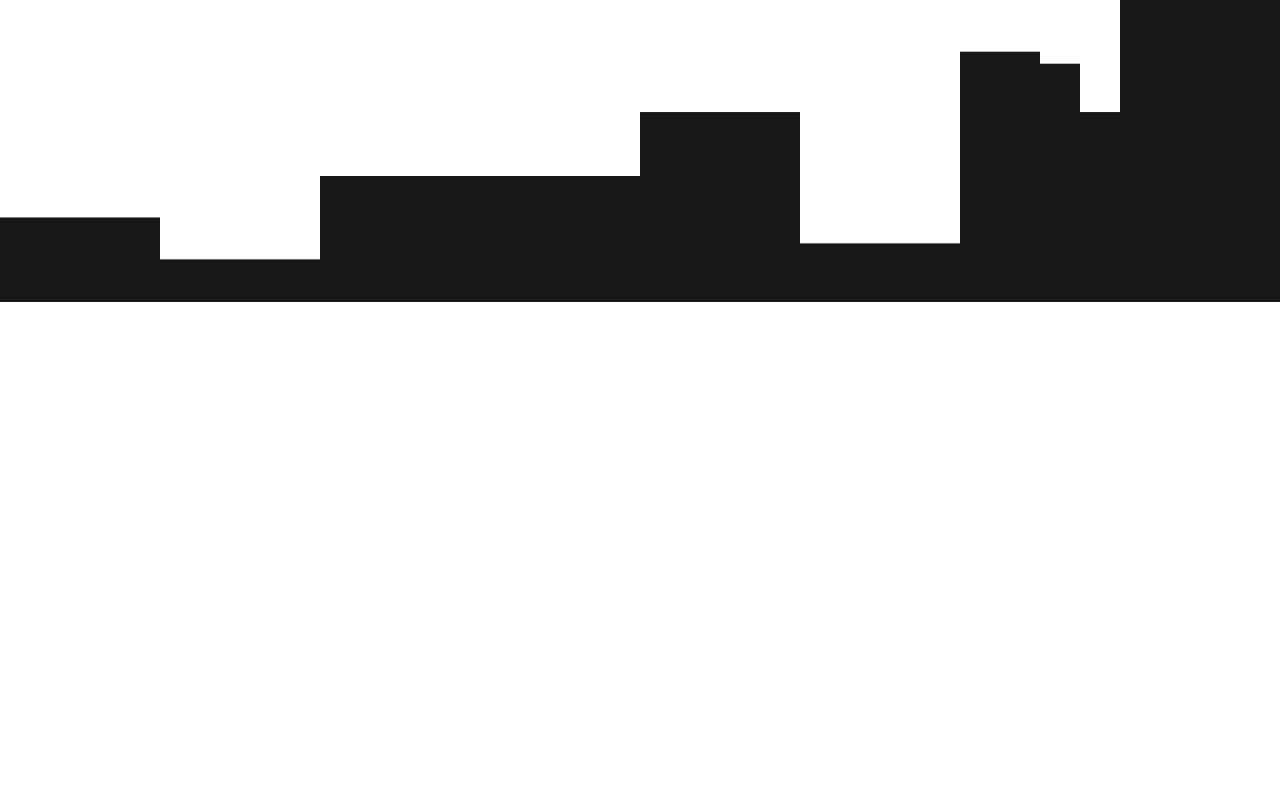
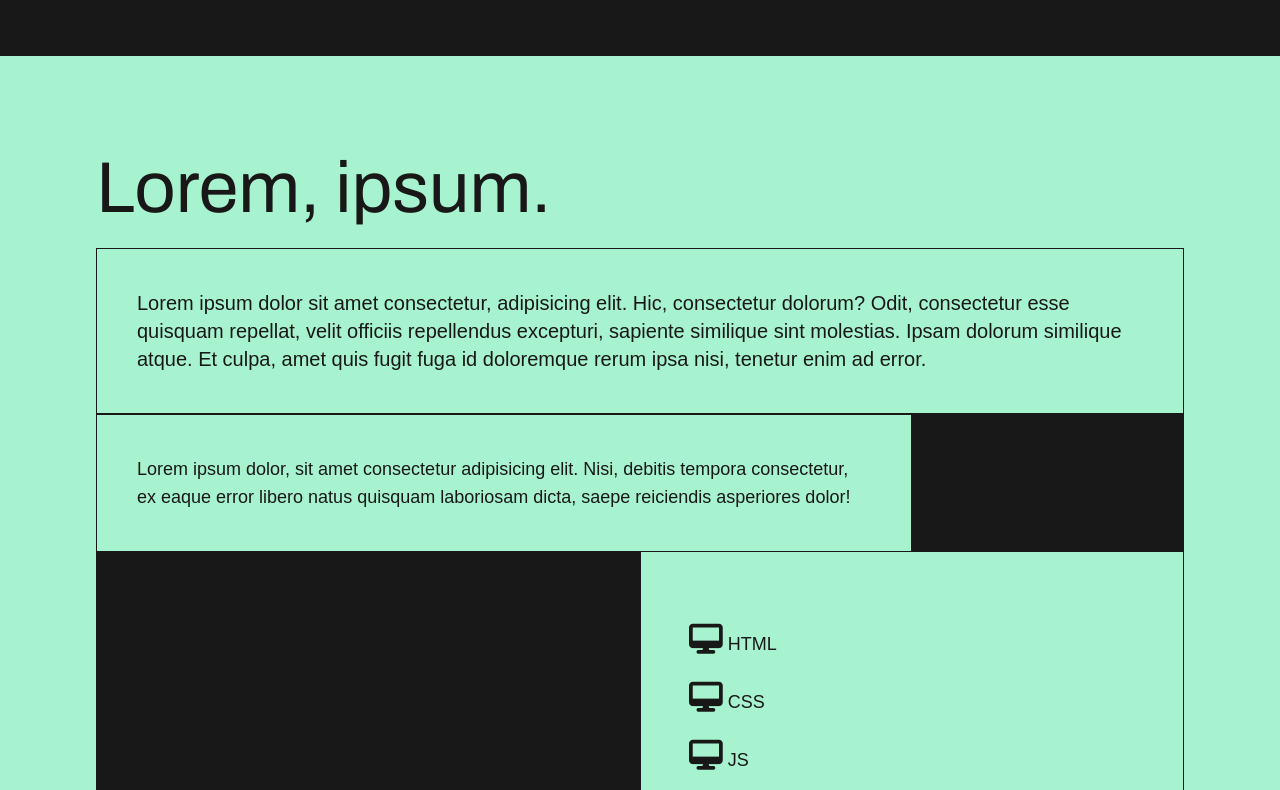
Before and after one commit to elbob-mx/website-webbygravy, a website: page index.html in a window 1280 px wide. Shown: the part 744-1534 px from the top of the page. Before the commit the page ends 1046 px from the top, so only its background shows below. Drawn offline with nearby package versions, Linux system fonts and the light colour scheme; files that its build step writes are made by us from their sources; files whose address does not match are found by name; a web font is replaced by a local one.

Commit message:
index location update

```diff
--- a/index.html
+++ b/index.html
@@ -15,7 +15,7 @@
         rel="stylesheet">
     <link rel="stylesheet"
         href="https://fonts.googleapis.com/css2?family=Material+Symbols+Sharp:opsz,wght,FILL,GRAD@24,400,1,0" />
-    <link rel="stylesheet" href="style.css">
+    <link rel="stylesheet" href="./docs/style.css">
     <script src="https://kit.fontawesome.com/9846627988.js" crossorigin="anonymous"></script>
     <script defer src="https://cdn.jsdelivr.net/npm/alpinejs@3.x.x/dist/cdn.min.js"></script>
 </head>
@@ -118,7 +118,7 @@
 
     <div class="w-full bg-offBlack"></div>
 
-    <img src="../assets/img/bg/bg-glitch-main.png" alt="" class="absolute w-full h-screen bg-webbyGreen">
+    <img src="./assets/bg-glitch-main.svg" alt="glitch footer" class="absolute w-full h-screen bg-webbyGreen">
 </body>
 
 </html>
```
